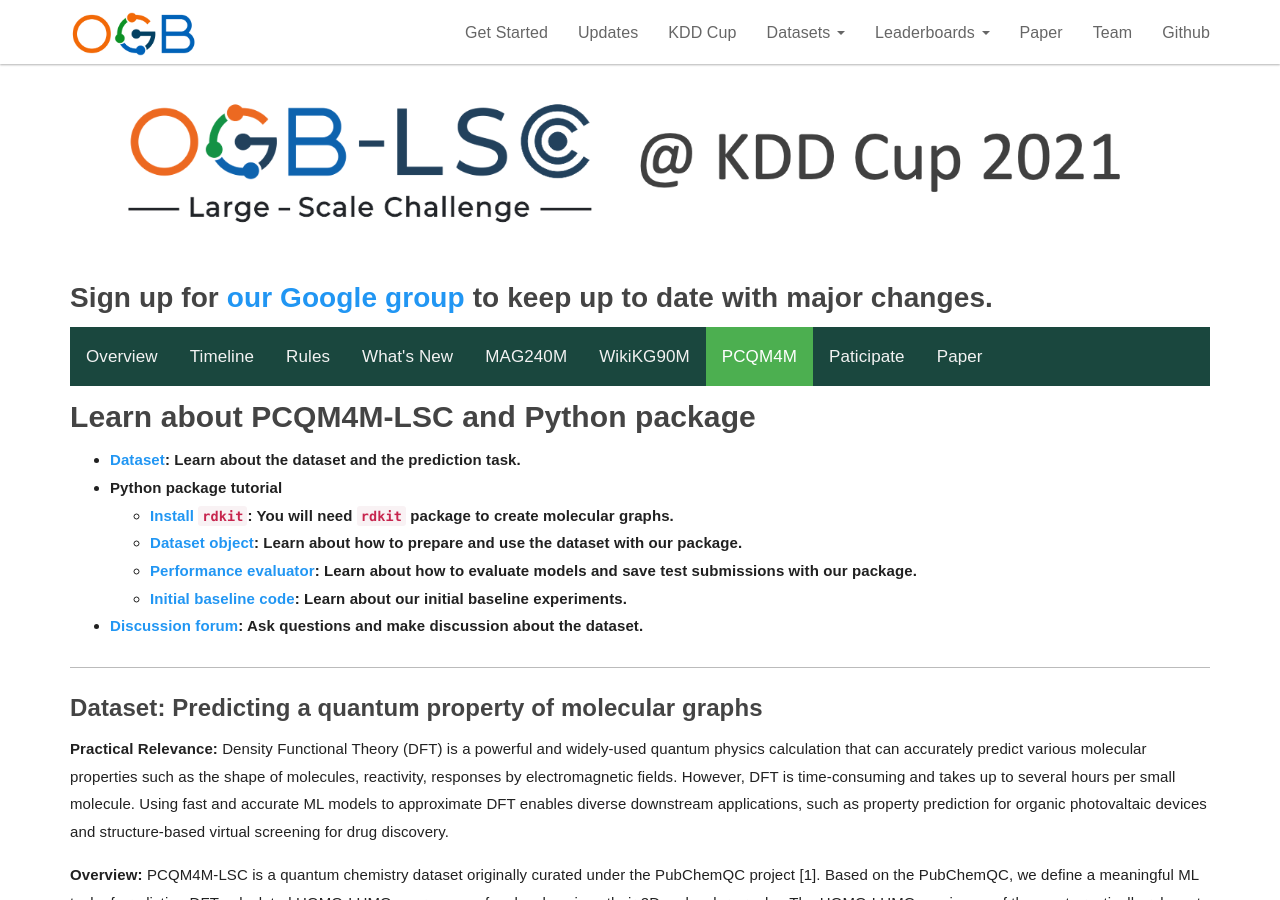
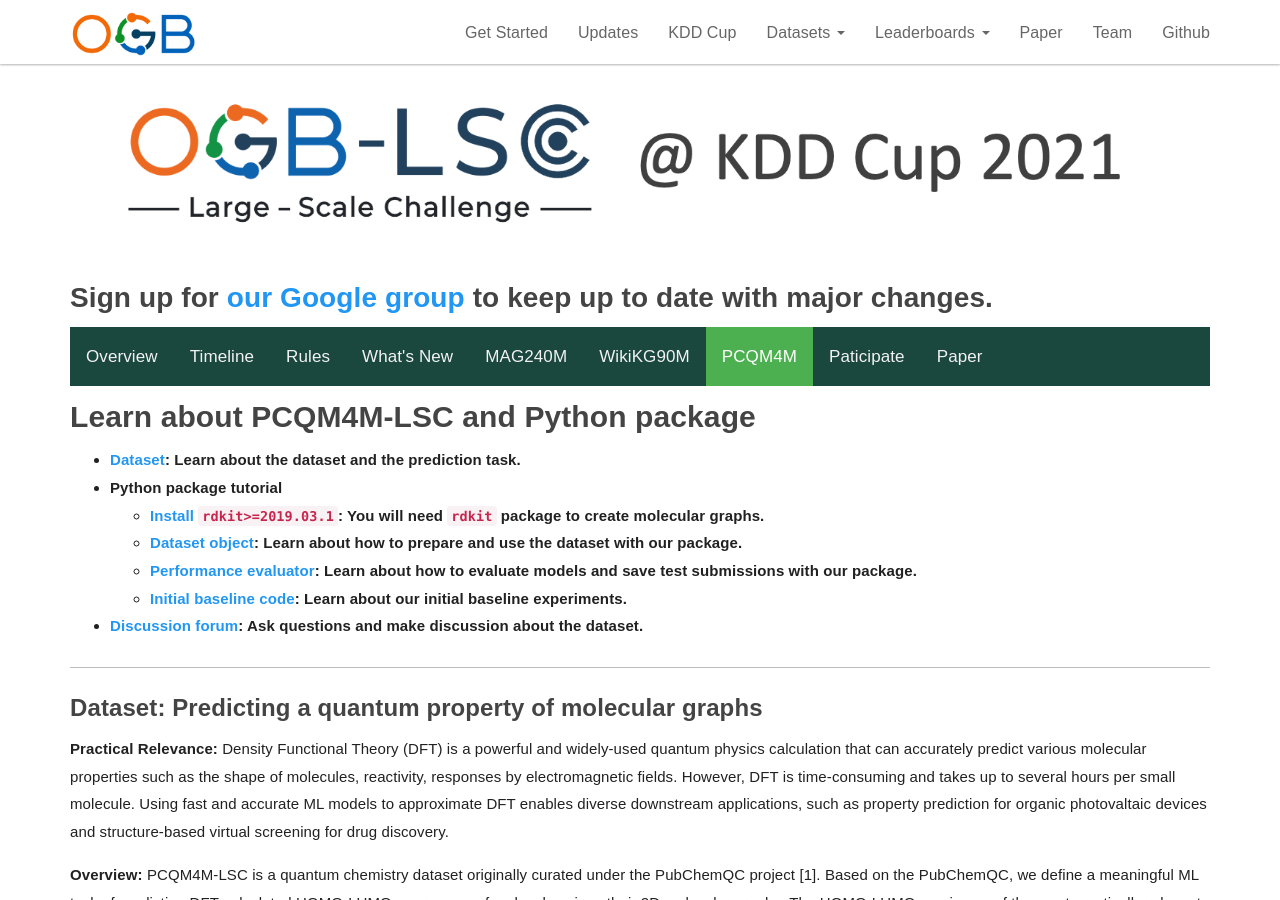
Before and after one commit to snap-stanford/ogb-web, a Jekyll site: the page built from _docs/kddcup2021/pcqm4m.md, in a window 1280 px wide and 900 px high. Built offline with Jekyll 4.4.1, drawn with Linux system fonts in a browser that asks for light colours.

Commit message:
add package requement for rdkit

```diff
--- a/_docs/kddcup2021/pcqm4m.md
+++ b/_docs/kddcup2021/pcqm4m.md
@@ -6,7 +6,7 @@ layout: kdd_pcqm4m
 #### **Learn about PCQM4M-LSC and Python package**
 - **[Dataset](#dataset): Learn about the dataset and the prediction task.**
 - **Python package tutorial**
-    - **[Install `rdkit`](https://www.rdkit.org/docs/Install.html): You will need `rdkit` package to create molecular graphs.**
+    - **[Install `rdkit>=2019.03.1`](https://www.rdkit.org/docs/Install.html): You will need `rdkit` package to create molecular graphs.**
     - **[Dataset object](#dataset_object): Learn about how to prepare and use the dataset with our package.**
     - **[Performance evaluator](#evaluator): Learn about how to evaluate models and save test submissions with our package.**
     - **[Initial baseline code](https://github.com/snap-stanford/ogb/tree/master/examples/lsc/pcqm4m): Learn about our initial baseline experiments.**
```
